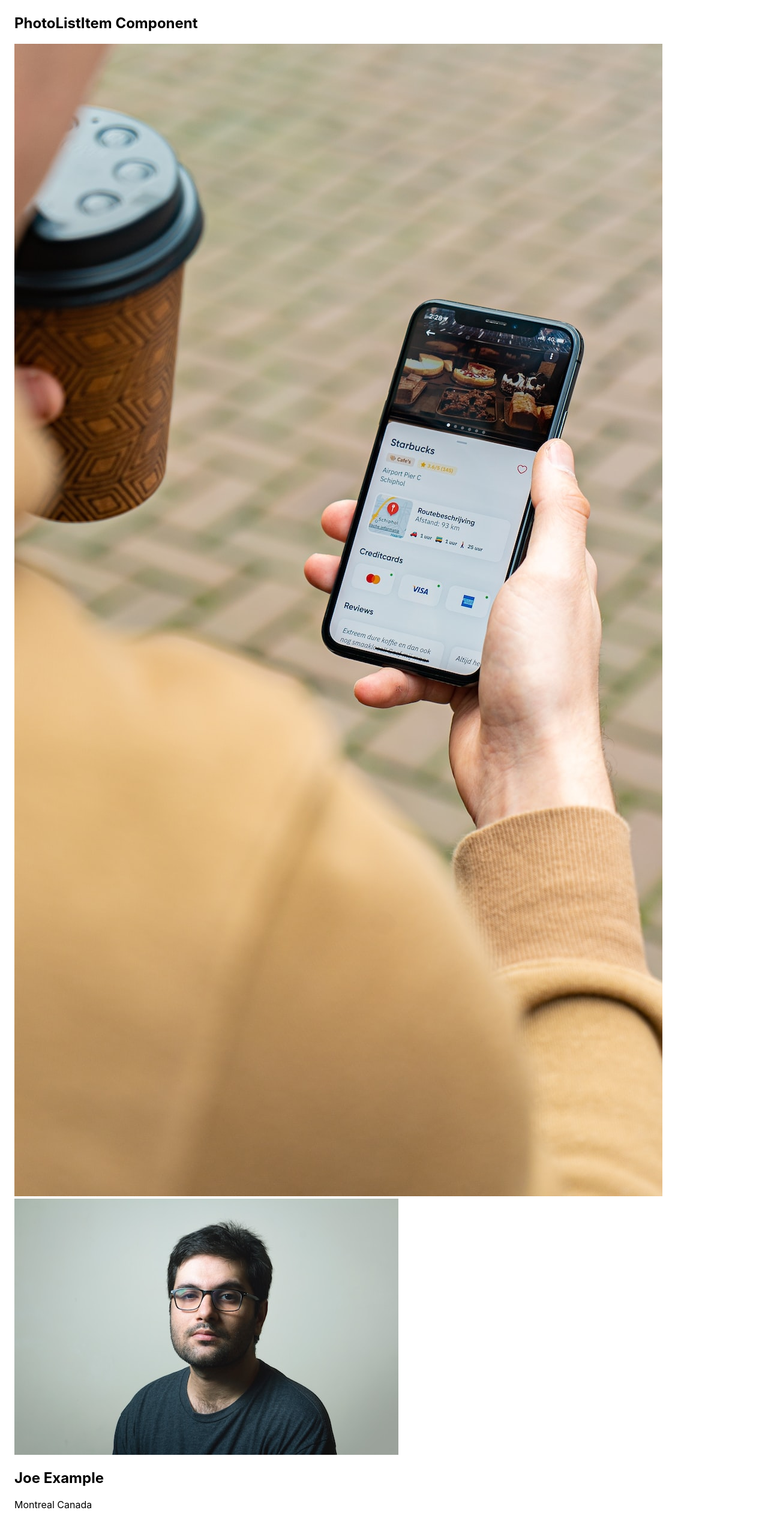
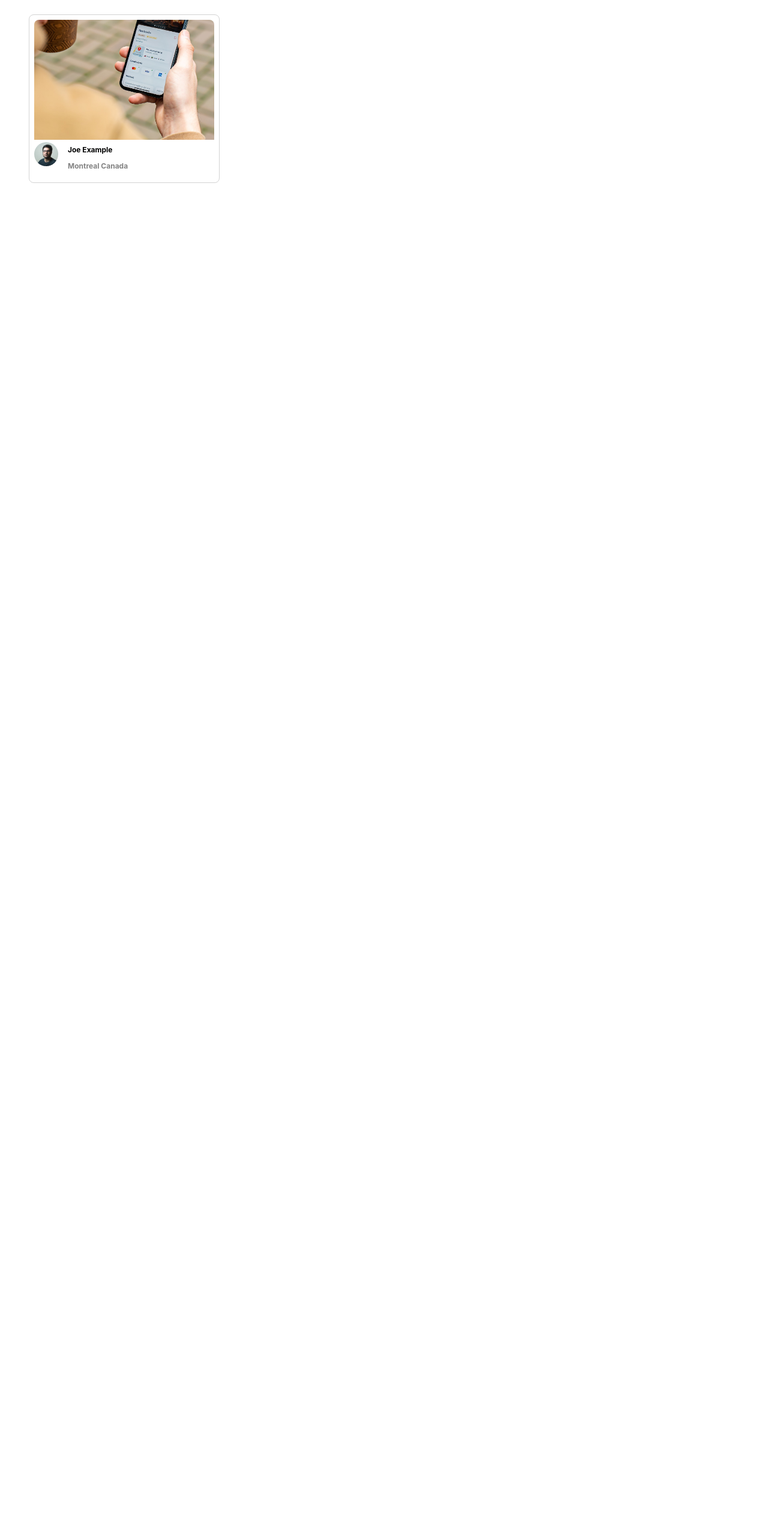
Before and after one commit to Rusgyn/PhotoLabs, a React (Create React App) app in the folder frontend/: page / in a window 1280 px wide. Shown: the whole page at 60% size. After the commit the page ends 800 px from the top, so only its background shows below. Built offline with nearby package versions, Linux system fonts and the light colour scheme; the HTML template or start-up script is replaced by a standard one.

Commit message:
Apply styling to the Photo component using the provided classes and styles

```diff
--- a/frontend/src/components/PhotoListItem.jsx
+++ b/frontend/src/components/PhotoListItem.jsx
@@ -1,6 +1,6 @@
 import React from "react";
 
-import "../styles/PhotoListItem.scss";
+import "../styles/PhotoListItem.scss"
 
 const PhotoListItem = (props) => {
   /* Insert React */
@@ -8,17 +8,28 @@
 
   return (
     <div>
-      <h2>PhotoListItem Component</h2>
-      <div key={id}>
-        <img src={imageSource} alt="image"></img> <br/>
-        <img src={profile} alt={`${username}'s profile photo`}></img> <br/>
-        <div>
-          <h2> {username} </h2>
-          <span>{city} {country}</span>
+      {/* Photo Details */}
+      <div className="photo-list__item" key={id}>
+        <img className="photo-list__image" src={imageSource} alt="image"></img>
+
+        {/* User Details */}
+        <div className="photo-list__user-details">
+          {/* User Details - profile photo */}
+          <img className="photo-list__user-profile" src={profile} alt={`${username}'s profile photo`}></img>
+          {/* User Details - username and location */}
+          <div className="photo-list__user-info">
+            {username}
+            <p className="photo-list__user-location" >
+              {city} {country}
+            </p>
+          </div>
         </div>
+
       </div>
+
     </div>
   );
+
 };
 
 export default PhotoListItem;
```
